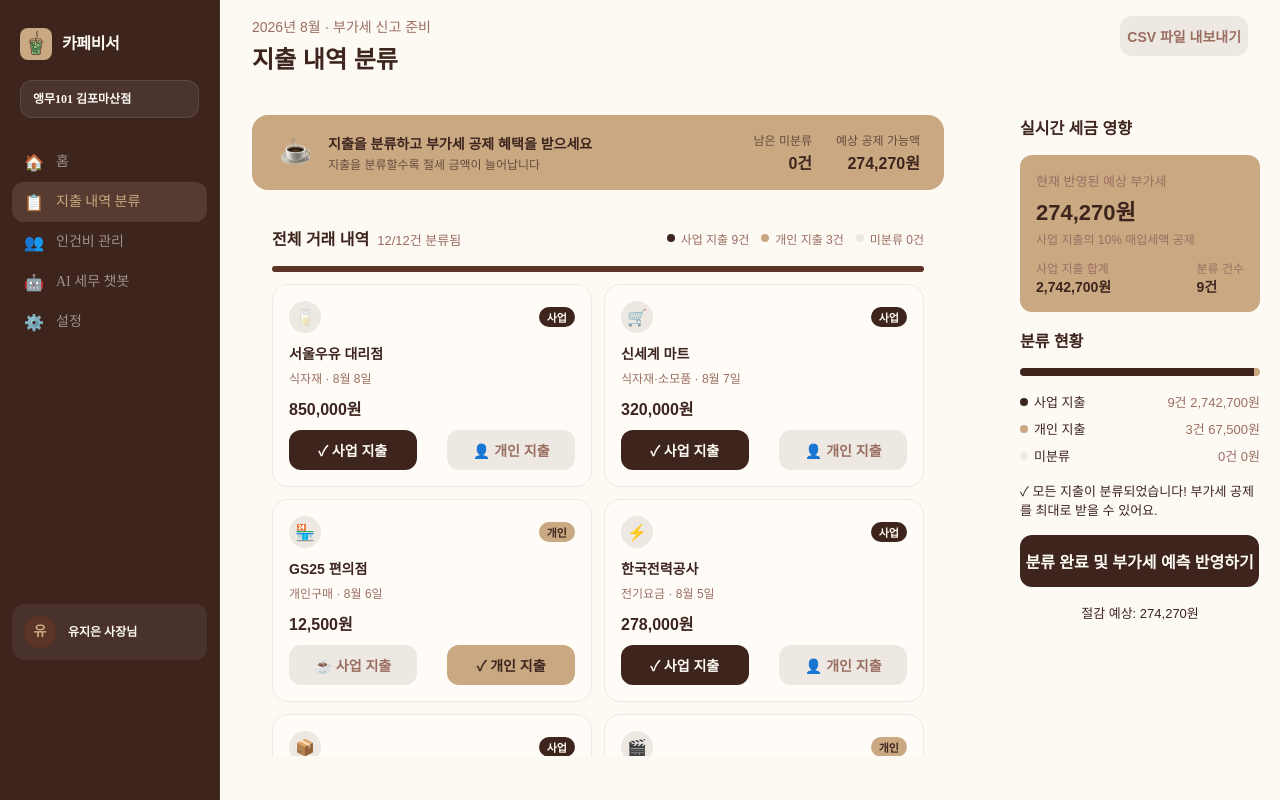
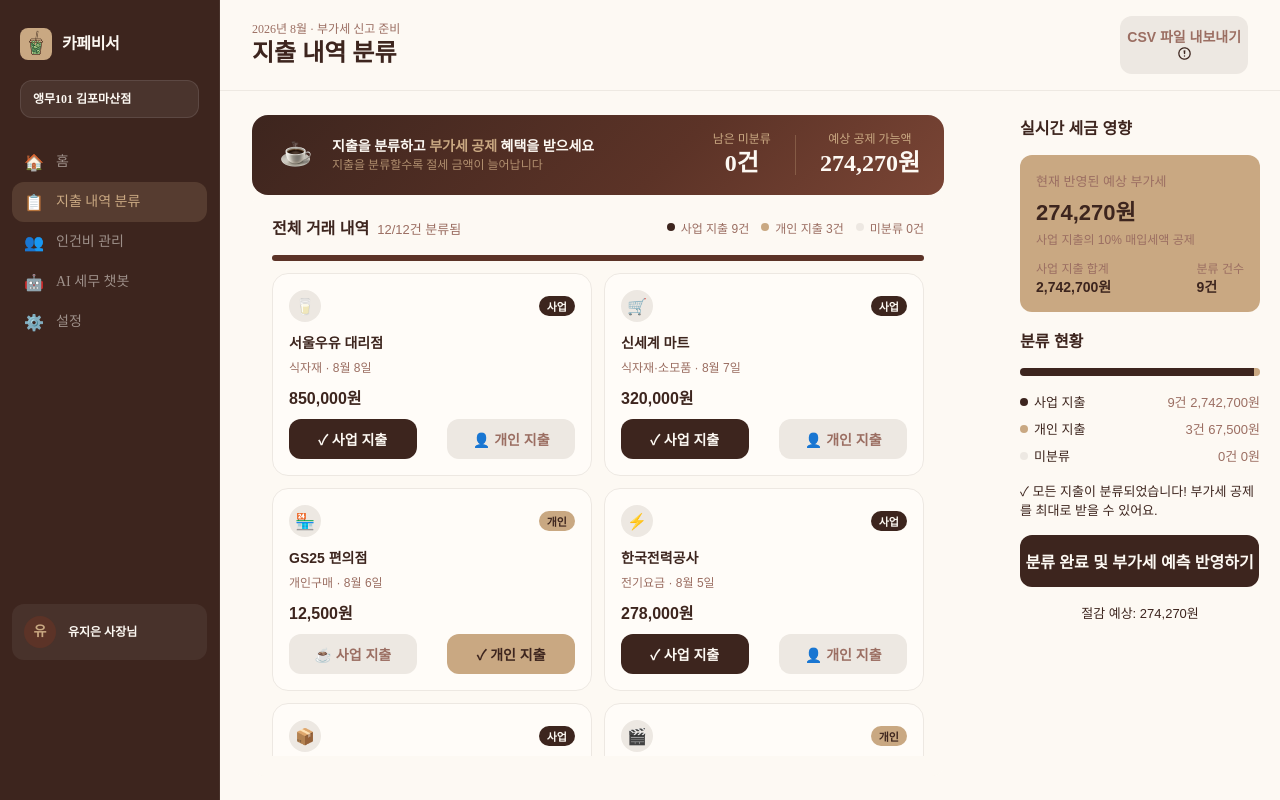
Before and after one commit to 2023110553/caffeine, a React (Vite) app in the folder frontend/: page /app/transactions/review in a window 1280 px wide. Built offline with nearby package versions, Linux system fonts and the light colour scheme; a web font is replaced by a local one.

Commit message:
transaction css 일부수정 및 프론트 싱크위한 머지

```diff
--- a/frontend/src/app/transactions/components/ExpenseHeader.jsx
+++ b/frontend/src/app/transactions/components/ExpenseHeader.jsx
@@ -1,6 +1,6 @@
 import styled from "styled-components";
 import Button from "../../../components/Button";
-
+import notice from "../../../assets/notice.png";
 function ExpenseHeader() {
   return (
     <Wrapper>
@@ -10,34 +10,44 @@ function ExpenseHeader() {
       </TitleGroup>
       <Button variant="unchecked_button" size="small">
         CSV 파일 내보내기
+        <img src={notice}/>
       </Button>
     </Wrapper>
   );
 }
 
 const Wrapper = styled.header`
-  display: flex;
-  justify-content: space-between;
-  align-items: flex-start;
-  flex-shrink: 0; /* 고정 영역: 줄어들지 않게 */
-  padding: 16px 32px; /* TODO: design token화 */
+display: flex;
+padding: 16px 32px;
+justify-content: space-between;
+align-items: center;
+align-self: stretch;
+border-bottom: 0.8px solid rgba(61, 37, 30, 0.08);
+background: #FDF9F3;
 `;
 
 const TitleGroup = styled.div`
-  display: flex;
-  flex-direction: column;
-  gap: 4px; /* TODO: design token화 */
+display: flex;
+flex-direction: column;
+align-items: flex-start;
 `;
 
 const Eyebrow = styled.p`
   color: ${({ theme }) => theme.colors.txt_beige};
-  font-size: 14px; /* TODO: design token화 */
+  font-family: Outfit;
+font-size: 12px;
+font-style: normal;
+font-weight: 500;
+line-height: 16px;
 `;
 
 const Title = styled.h1`
   color: ${({ theme }) => theme.colors.txt_brown};
-  font-size: 24px; /* TODO: design token화 */
-  font-weight: 700;
+font-family: Fraunces;
+font-size: 24px;
+font-style: normal;
+font-weight: 700;
+line-height: 32px; /* 133.333% */
 `;
 
 export default ExpenseHeader;
--- a/frontend/src/app/transactions/components/ExpenseSummaryBanner.jsx
+++ b/frontend/src/app/transactions/components/ExpenseSummaryBanner.jsx
@@ -9,7 +9,8 @@ function ExpenseSummaryBanner({ unclassifiedCount, estimatedDeduction }) {
             <img src={expenseIcon} alt="" />
         </IconCircle>
         <TextGroup>
-          <Title>지출을 분류하고 부가세 공제 혜택을 받으세요</Title>
+          {/* span을 통한 컬러나누기 */}
+          <Title>지출을 분류하고 <span style={{ color: "#C9A882" }}>부가세 공제</span> 혜택을 받으세요</Title>
           <Subtitle>지출을 분류할수록 절세 금액이 늘어납니다</Subtitle>
         </TextGroup>
       </Left>
@@ -18,6 +19,8 @@ function ExpenseSummaryBanner({ unclassifiedCount, estimatedDeduction }) {
           <StatLabel>남은 미분류</StatLabel>
           <StatValue>{unclassifiedCount}건</StatValue>
         </Stat>
+        {/* 세로선 추가 */}
+        <Divider></Divider>
         <Stat>
           <StatLabel>예상 공제 가능액</StatLabel>
           <StatValue>{estimatedDeduction.toLocaleString()}원</StatValue>
@@ -28,21 +31,19 @@ function ExpenseSummaryBanner({ unclassifiedCount, estimatedDeduction }) {
 }
 
 const Wrapper = styled.div`
-  flex-shrink: 0; /* 고정 영역 */
   display: flex;
   justify-content: space-between;
   align-items: center;
-  gap: 16px; /* TODO: design token화 */
-  background-color: ${({ theme }) => theme.colors.bg_beige};
+  // 이거 그라데이션이 없음 background-color: ${({ theme }) => theme.colors.bg_beige};
+  background: linear-gradient(135deg, #3D251E 0%, #5C3327 60%, #7A4535 100%);
   border-radius: ${({ theme }) => theme.radius.large};
   padding: 16px 24px; /* TODO: design token화 */
-  margin-bottom: 16px; /* TODO: design token화 */
 `;
 
 const Left = styled.div`
 display: flex;
 align-items: center;
-  gap: 12px; /* TODO: design token화 */
+gap: 16px;
 `;
 
 const IconCircle = styled.div`
@@ -57,45 +58,69 @@ const IconCircle = styled.div`
 
 const TextGroup = styled.div`
   display: flex;
+width: 273px;
 flex-direction: column;
-  gap: 2px; /* TODO: design token화 */
+align-items: flex-start;
 `;
 
 const Title = styled.p`
-  color: ${({ theme }) => theme.colors.txt_brown};
-  font-weight: 700;
-  font-size: 14px; /* TODO: design token화 */
+  //컬러 다름color: ${({ theme }) => theme.colors.txt_brown};
+  color: #FDF9F3;
+font-family: Outfit;
+font-size: 14px;
+font-style: normal;
+font-weight: 600;
+line-height: 20px; /* 142.857% */
 `;
 
 const Subtitle = styled.p`
-  color: ${({ theme }) => theme.colors.txt_brown};
-  opacity: 0.7;
-  font-size: 12px; /* TODO: design token화 */
+  //컬러 다름color: ${({ theme }) => theme.colors.txt_brown};;
+color: rgba(201, 168, 130, 0.80);
+font-family: Outfit;
+font-size: 12px;
+font-style: normal;
+font-weight: 400;
+line-height: 16px; /* 133.333% */
 `;
 
 const Right = styled.div`
   display: flex;
-  gap: 24px; /* TODO: design token화 */
-  flex-shrink: 0;
+align-items: center;
+gap: 24px;
 `;
 
 const Stat = styled.div`
 display: flex;
+
 flex-direction: column;
-  gap: 2px; /* TODO: design token화 */
-  text-align: right;
+justify-content: flex-start;
 `;
 
 const StatLabel = styled.p`
-  color: ${({ theme }) => theme.colors.txt_brown};
-  opacity: 0.7;
-  font-size: 12px; /* TODO: design token화 */
+  //색깔다름 color: ${({ theme }) => theme.colors.txt_brown};
+  color: #C9A882;
+  text-align: center;
+font-family: Outfit;
+font-size: 12px;
+font-style: normal;
+font-weight: 500;
+line-height: 16px; /* 133.333% */
 `;
 
 const StatValue = styled.p`
-  color: ${({ theme }) => theme.colors.txt_brown};
+  //색깔 다름 color: ${({ theme }) => theme.colors.txt_brown};
+  color: #FDF9F3;
+text-align: center;
+font-family: Outfit;
+font-size: 24px;
+font-style: normal;
 font-weight: 700;
-  font-size: 16px; /* TODO: design token화 */
+line-height: 32px; /* 133.333% */
 `;
 
+const Divider = styled.div`
+width: 1px;
+height: 40px;
+background: rgba(201, 168, 130, 0.30);`;
+
 export default ExpenseSummaryBanner;
```
Also changed, not shown: frontend/src/assets/notice.png (added). Lines whose indentation alone changed are shown as unchanged.
